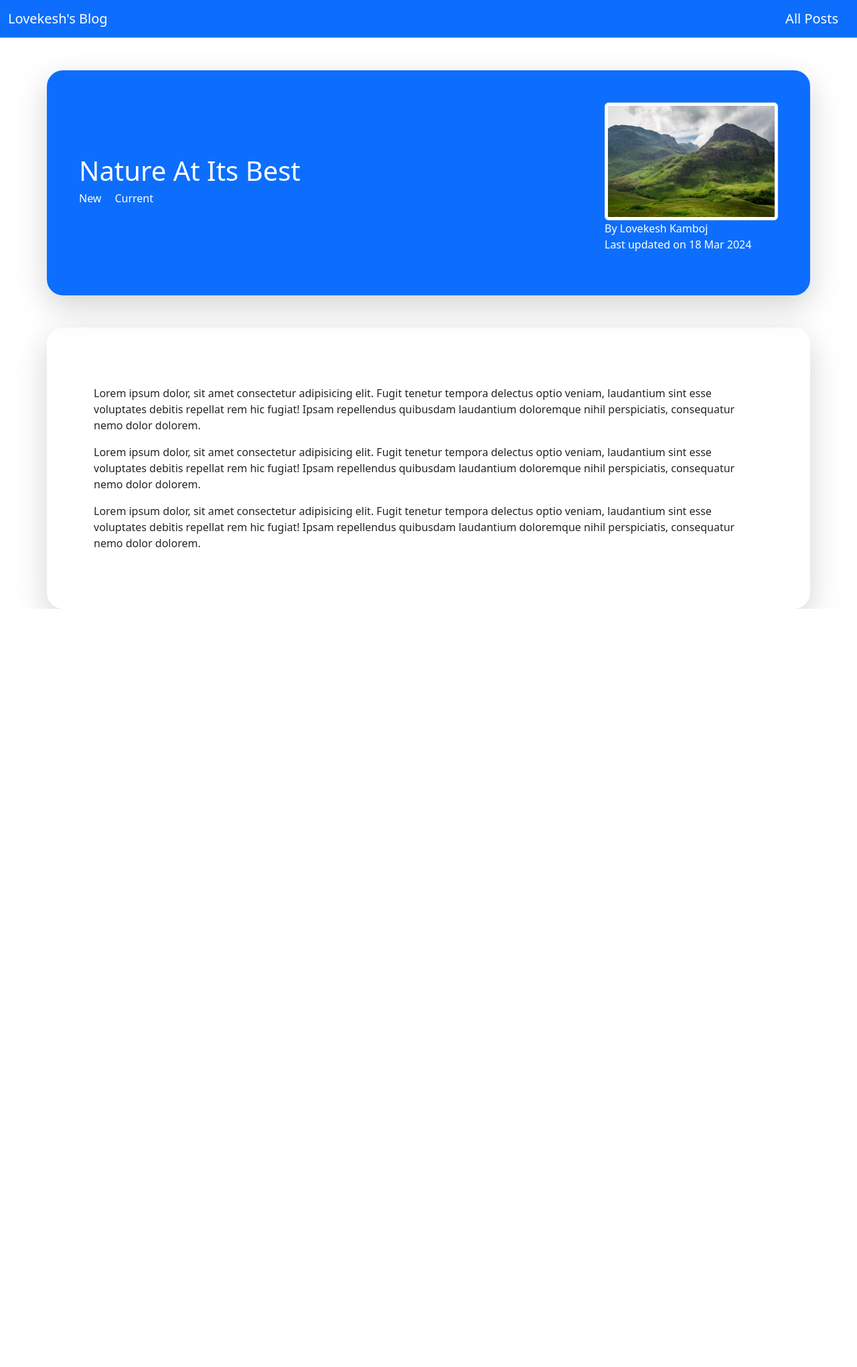
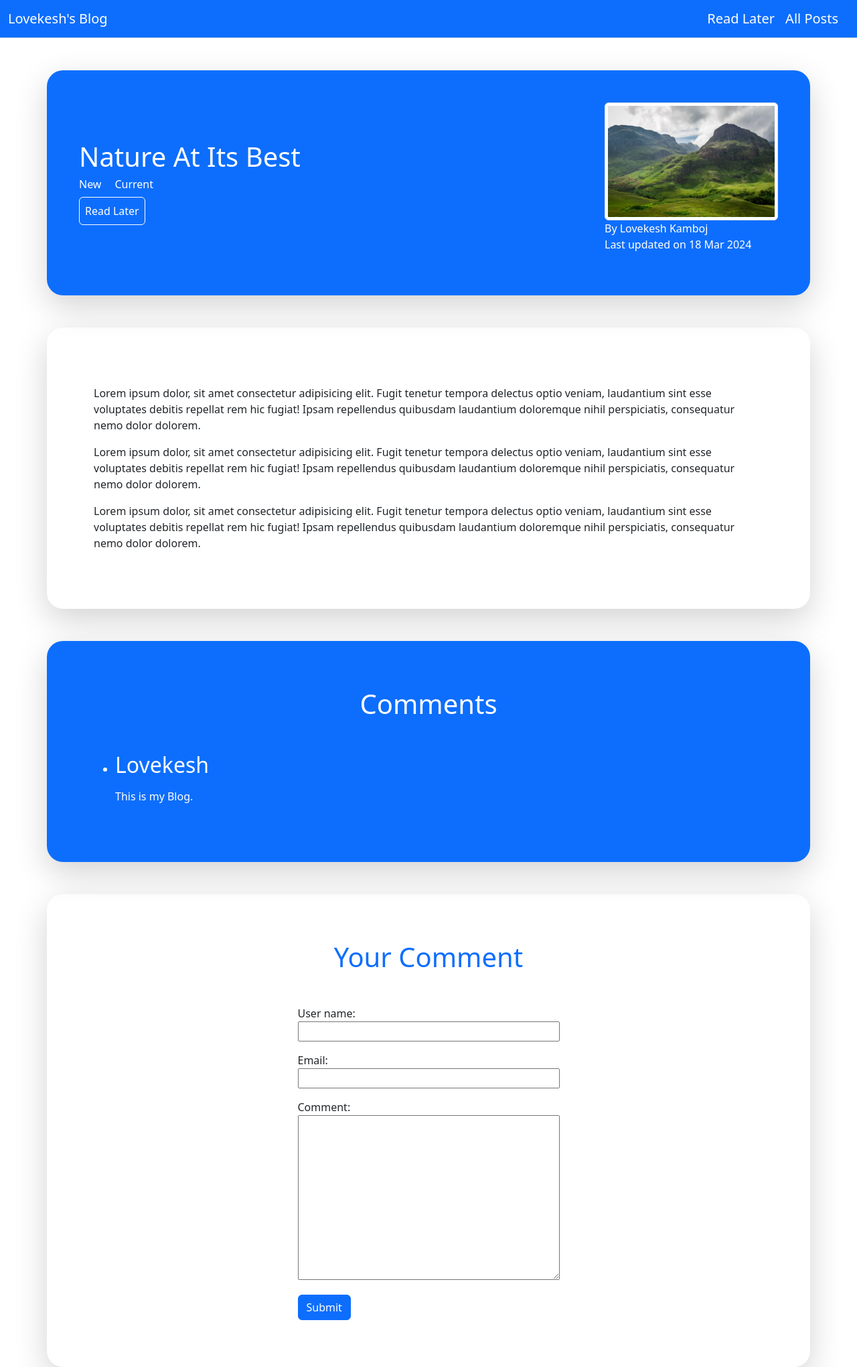
Before and after one commit to lovekesh-18/Lovekesh_hcode, a Django app: page /post/nature-at-its-best in a window 1280 px wide. Shown: the whole page at 67% size. Before the commit the page ends 909 px from the top, so only its background shows below. Run offline with Django 3.2, Linux system fonts and the light colour scheme; data comes from the database, SQL or seed files in the repository; both versions use the stored data as it was after the commit.

Commit message:
Django14

```diff
--- a/MyProject/my_site/blog/admin.py
+++ b/MyProject/my_site/blog/admin.py
@@ -7,6 +7,10 @@ class PostAdmin(admin.ModelAdmin):
     list_filter = ('author','date','tag')
     list_display = ('title','author','date')
 
+class CommentAdmin(admin.ModelAdmin):
+    list_display = ('user_name','post')
+
 admin.site.register(Tag)
 admin.site.register(Post,PostAdmin)
 admin.site.register(Author)
+admin.site.register(Comment,CommentAdmin)
--- /dev/null
+++ b/MyProject/my_site/blog/forms.py
@@ -0,0 +1,29 @@
+from django import forms
+from .models import Comment
+
+class CommentForm(forms.ModelForm):
+    class Meta:
+        model = Comment
+        fields = ['user_name','user_email','user_text']
+        labels = {
+            'username' : 'Name',
+            'user_email' : 'Email',
+            'user_text' : 'Comment'
+        }
+
+    def clean(self):
+        cleaned_data = super().clean()
+        email = self.cleaned_data.get('user_email')
+        print("My Email")
+        print(email)
+        errors = {}
+        if email == None:
+            errors['user_email'] = forms.ValidationError("Email is invalid")
+        elif not email.endswith('gmail.com'):
+            errors['user_email'] = forms.ValidationError("Email is invalid")
+
+        if errors:
+            for field,error in errors.items():
+                self.add_error(field,error)
+
+        return cleaned_data
--- a/MyProject/my_site/blog/templates/blog/all_posts.html
+++ b/MyProject/my_site/blog/templates/blog/all_posts.html
@@ -11,7 +11,7 @@ My Title
 
  <div class="container-fluid">
     <div class="container py-2 shadow-lg my-5">
-        <div class="py-3">
+        <div class="py-3 text-primary">
             <h1 class="text-center">My Posts</h1>
         </div>
         <div class="d-flex justify-content-center align-items-center flex-wrap">
--- a/MyProject/my_site/blog/templates/blog/includes/nav.html
+++ b/MyProject/my_site/blog/templates/blog/includes/nav.html
@@ -13,6 +13,7 @@
             <a class="nav-link" href="#">Features</a>
           </li> {% endcomment %}
         </ul>
+        <a class="navbar-brand text-white" href="{% url 'read-later' %}">Read Later</a>
         <a class="navbar-brand text-white" href="{% url 'posts-page' %}">All Posts</a>
 
       </div>
--- a/MyProject/my_site/blog/templates/blog/includes/post.html
+++ b/MyProject/my_site/blog/templates/blog/includes/post.html
@@ -1,7 +1,8 @@
 {% load static %}
 <div class="card m-3" style="width: 18rem;">
     <a href="{% url "post-detail-page" post.slug %}" style="text-decoration:none; color:black;">
-      <img src="{% static 'blog/image/'|add:post.image %}" class="card-img-top" alt="...">
+      {% comment %} <img src="{% static 'blog/image/'|add:post.image %}" class="card-img-top" alt="..."> {% endcomment %}
+      <img src="{{post.image.url}}" class="card-img-top" alt="...">
       <div class="card-body">
         <h5 class="card-title text-center">{{post.title}}</h5>
         <p class="card-text">{{post.excerpt}}</p>
--- a/MyProject/my_site/blog/templates/blog/index.html
+++ b/MyProject/my_site/blog/templates/blog/index.html
@@ -29,7 +29,7 @@ My Title
 
 <div class="container-fluid">
     <div class="container py-2 shadow-lg my-5">
-        <div class="py-3">
+        <div class="py-3 text-primary">
             <h1 class="text-center">My Latest Thoughts</h1>
         </div>
         <div class="d-flex justify-content-center align-items-center flex-wrap">
--- a/MyProject/my_site/blog/templates/blog/post_detail.html
+++ b/MyProject/my_site/blog/templates/blog/post_detail.html
@@ -6,6 +6,29 @@
 {{post.title}}
 {% endblock %}
 
+{% block style %}
+<style>
+ #id_user_name
+ {
+    width:100%;
+ }
+ #id_user_email
+ {
+    width: 100%;
+ }
+ #id_user_text
+ {
+    width:100%;
+ }
+ .btn-transparent{
+    color:white;
+ }
+ .btn-transparent:hover{
+    background-color:white;
+    color:black;
+ }
+</style>
+{% endblock %}
 {% block content %}
 
 {% include 'blog/includes/nav.html' %}
@@ -20,10 +43,20 @@
                 </h6>
                 {% endfor %}
             </div>
+            <form action="{% url 'read-later' %}" method="POST">
+                {% csrf_token %}
+                <input type="hidden" name="post_id" value="{{post.id}}">
+                {% if save_post %}
+                <button class="p-2 btn btn-transparent" style="border:1px solid white;">Delete Read Later</button>
+                {% else %}
+                <button class="p-2 btn btn-transparent" style="border:1px solid white;">Read Later</button>
+                {% endif %}
+            </form>
         </div>
 
         <div>
-            <img src="{% static 'blog/image/'|add:post.image %}" class="img-thumbnail" alt="..." style="height:11rem;">
+            {% comment %} <img src="{% static 'blog/image/'|add:post.image %}" class="img-thumbnail" alt="..." style="height:11rem;">  {% endcomment %}
+            <img src="{{post.image.url}}" class="img-thumbnail" alt="..." style="height:11rem;">
             <br>
             <span class="text-white ">By <a href="mailto:{{post.author.email}}" class="text-white font-weight-bold text-decoration-none "> {{post.author}}</a></span>
             <p class="text-white">Last updated on <time>{{post.date|date:"d M Y"}}</time></p>
@@ -42,5 +75,36 @@
     </div>
 </div>
 
+<div class="container-fluid mt-5">
+    <div class="container-lg shadow-lg bg-primary" style="border-radius:1.5rem; padding:70px;">
+        <h1 class="text-center text-primary text-white mb-5">Comments</h1>
+        <ul>
+         {% for comment in comments %}
+         <li class="text-white">
+             <h2>{{comment.user_name}}</h2>
+             <p>{{comment.user_text | linebreaks}}</p>
+         </li>
+         {% endfor %}
+         <ul>
+
+    </div>
+</div>
+
+
+<div class="container-fluid mt-5">
+    <div class="container-lg shadow-lg" style="border-radius:1.5rem; padding:70px;">
+        <h1 class="text-center text-primary mb-5">Your Comment</h1>
+        <div class="d-flex justify-content-center align-items-center">
+         <form action=""  method="post">
+            {% csrf_token %}
+            {% for fm in form %}
+               <div class="mb-3">{{fm.label_tag}} <br>{{fm}}<br> <small class="text-danger">{{fm.errors | striptags}}</small></div>
+            {% endfor %}
+            <input class="btn btn-primary" type="submit">
+         </form>
+        </div>
+    </div>
+</div>
+
 
 {% endblock %}
--- a/MyProject/my_site/blog/urls.py
+++ b/MyProject/my_site/blog/urls.py
@@ -1,8 +1,15 @@
 from django.urls import path
 from .views import *
+from django.conf.urls.static import static
+from django.conf import settings
 
 urlpatterns = [
-    path('',starting_page,name="starting-page"),
-    path('post',posts,name="posts-page"),
-    path('post/<slug:slug>',post_detail,name="post-detail-page")
+    # path('',starting_page,name="starting-page"),
+    path('',StartPage.as_view(),name="starting-page"),
+    # path('post',posts,name="posts-page"),
+    path('post',All_Post.as_view(),name="posts-page"),
+    # path('post/<slug:slug>',post_detail,name="post-detail-page")
+    path('post/<slug:slug>',Post_Detail.as_view(),name="post-detail-page"),
+    path('readlater/',ReadLaterView.as_view(),name="read-later")
 ]
+# + static(settings.MEDIA_URL, document_root = settings.MEDIA_ROOT)
--- a/MyProject/my_site/blog/views.py
+++ b/MyProject/my_site/blog/views.py
@@ -1,7 +1,15 @@
+from typing import Any
+from django.db.models.query import QuerySet
 from django.shortcuts import render,get_object_or_404
 from datetime import date
 from .models import *
-
+from .forms import CommentForm
+from django.views.generic import TemplateView,DetailView
+from django.views.generic import ListView
+from django.views.generic.edit import FormView
+from django.urls import reverse
+from django.views.generic import View
+from django.http import HttpResponseRedirect
 all_post = [
 #     {
 #         "slug" : "Nature-At-Its-Best",
@@ -55,27 +63,146 @@ all_post = [
 
 # Create your views here.
 
-def starting_page(request):
-    latest_post = Post.objects.all().order_by("date")[:3]
+# def starting_page(request):
+#     latest_post = Post.objects.all().order_by("date")[:3]
     # sorted_posts = sorted(all_post,key=get_date)
     # latest_post = sorted_posts[-3:]
-    return render(request,'blog/index.html',{
-        "post_s":latest_post
-    })
+    # return render(request,'blog/index.html',{
+    #     "post_s":latest_post
+    # })
 
-def posts(request):
-    all_post = Post.objects.all()
-    return render(request,'blog/all_posts.html',{
-        "all_posts" : all_post
-    })
+class StartPage(ListView):
+    template_name = "blog/index.html"
+    model = Post
+    ordering = ["-date"]
+    context_object_name = "post_s"
 
-def post_detail(request,slug):
-    identified_post = get_object_or_404(Post, slug = slug)
+    def get_queryset(self):
+        query_data = super().get_queryset()
+        data = query_data[:3]
+        return data
+
+# def posts(request):
+#     all_post = Post.objects.all()
+#     return render(request,'blog/all_posts.html',{
+#         "all_posts" : all_post
+#     })
+
+class All_Post(ListView):
+    template_name = "blog/all_posts.html"
+    model = Post
+    context_object_name = "all_posts"
+
+# def post_detail(request,slug):
+#     identified_post = get_object_or_404(Post, slug = slug)
     # identified_post = next(post for post in all_post if post['slug'] == slug)
-    return render(request,'blog/post_detail.html',{
-        "post":identified_post,
-        "post_tag" : identified_post.tag.all()
-    })
+    # return render(request,'blog/post_detail.html',{
+    #     "post":identified_post,
+    #     "post_tag" : identified_post.tag.all()
+    # })
+
+# class Post_Detail(DetailView):
+#     template = 'blog/post_detail.html'
+#     model = Post
+
+#     def get_context_data(self, **kwargs):
+#         context = super().get_context_data(**kwargs)
+#         context['post_tag'] = self.object.tag.all()
+#         context['form'] = CommentForm()
+#         return context
+
+
+class Post_Detail(View):
+    def is_saved_post(self,request,post_id):
+        stored_posts = request.session.get('stored_posts')
+
+        if stored_posts is not None:
+            is_saved_for_later = post_id in stored_posts
+        else:
+            is_saved_for_later = False
+
+        return is_saved_for_later
+
+    def get(self, request,slug):
+        post = Post.objects.get(slug = slug)
+        form = CommentForm()
+        context = {
+            'post' : post,
+            'form' : form,
+            'comments' : post.posts.all(),
+            'post_tag' : post.tag.all(),
+            'save_post' : self.is_saved_post(request,post.id)
+        }
+        return render(request,'blog/post_detail.html', context)
+
+    def post(self,request,slug):
+        post = Post.objects.get(slug = slug)
+        form = CommentForm(request.POST)
+
+        if form.is_valid():
+            data = form.save(commit = False)
+            data.post = post
+            data.save()
+            return HttpResponseRedirect(reverse('post-detail-page' , args=[slug]))
+        comments = post.posts.all()
+        post_tag = post.tag.all()
+        save_post = self.is_saved_post(request,post.id)
+        return render(request,'blog/post_detail.html',locals())
+
+
+# class Post_Detail(FormView):
+#     template_name = 'blog/post_detail.html'
+#     form_class = CommentForm
+
+#     def get_success_url(self):
+#         slug = self.kwargs['slug']
+#         return reverse("post-detail-page",args=[slug])
+
+#     def form_valid(self, form):
+#         form_data = form.save(commit = False)
+#         form_data.post = Post.objects.get(slug = self.kwargs['slug'])
+        # if form_data:
+        # form_data.save()
+        # return super().form_valid(form)
+        # else:
+        #     form.add_error(None,'Please Enter correct data')
+        #     return self.form_invalid(form)
+
+
+class ReadLaterView(View):
+    def get(self, request):
+        stored_posts = request.session.get('stored_posts')
+        context = {}
+
+        if stored_posts is None or len(stored_posts) == 0:
+            context['posts'] = []
+            context["has_posts"] = False
+        else:
+            posts = Post.objects.filter(id__in = stored_posts)
+            context['posts'] = posts
+            context['has_posts'] = True
+
+        return render(request,'blog/read-posts.html',context)
+
+
+    def post(self,request):
+        stored_posts = request.session.get('stored_posts')
+
+        if stored_posts is None:
+            stored_posts = []
+
+        post_id = int(request.POST.get('post_id'))
+
+        if post_id not in stored_posts:
+            stored_posts.append(post_id)
+        else:
+            stored_posts.remove(post_id)
+        request.session['stored_posts'] = stored_posts
+
+        return HttpResponseRedirect('/')
+
+
+
 
 def error_404(request,exception):
     return render(request,'404.html')
--- a/MyProject/my_site/my_site/settings.py
+++ b/MyProject/my_site/my_site/settings.py
@@ -125,6 +125,9 @@ STATIC_URL = '/static/'
 # ]
 # STATIC_ROOT = os.path.join(BASE_DIR, 'blog' ,'static')
 
+MEDIA_ROOT = BASE_DIR / 'media'
+MEDIA_URL = '/media/'
+
 
 # Your custom 404 handler view
 # handler404 = 'myapp.views.custom_404_view'
--- a/MyProject/my_site/my_site/urls.py
+++ b/MyProject/my_site/my_site/urls.py
@@ -16,9 +16,11 @@ Including another URLconf
 from django.contrib import admin
 from django.urls import path,include
 from django.conf.urls import handler404
+from django.conf.urls.static import static
+from django.conf import settings
 urlpatterns = [
     path('admin/', admin.site.urls),
     path("",include('blog.urls')),
-]
+] + static(settings.MEDIA_URL, document_root = settings.MEDIA_ROOT)
 
 handler404 = 'blog.views.error_404'
--- a/MyProject/my_site/templates/base.html
+++ b/MyProject/my_site/templates/base.html
@@ -6,6 +6,8 @@
     <meta name="viewport" content="width=device-width, initial-scale=1">
     <title>{% block title %}Title{% endblock %} </title>
     <link href="https://cdn.jsdelivr.net/npm/bootstrap@5.3.3/dist/css/bootstrap.min.css" rel="stylesheet" integrity="sha384-QWTKZyjpPEjISv5WaRU9OFeRpok6YctnYmDr5pNlyT2bRjXh0JMhjY6hW+ALEwIH" crossorigin="anonymous">
+    {% block style %}
+    {% endblock %}
   </head>
   <body>
     {% block content %}
```
Also changed, not shown: MyProject/my_site/blog/models.py (+12 -1 lines), MyProject/my_site/blog/templates/blog/read-posts.html (added, +31 -0 lines), MyProject/my_site/blog/migrations/0004_alter_post_image.py (added), MyProject/my_site/blog/migrations/0005_comment.py (added), MyProject/my_site/db.sqlite3, MyProject/my_site/media/image/mountain.jpg (added), MyProject/my_site/media/image/mountain_BTl6Lga.jpg (added), MyProject/my_site/media/image/mountain_Mt5aipa.jpg (added).
